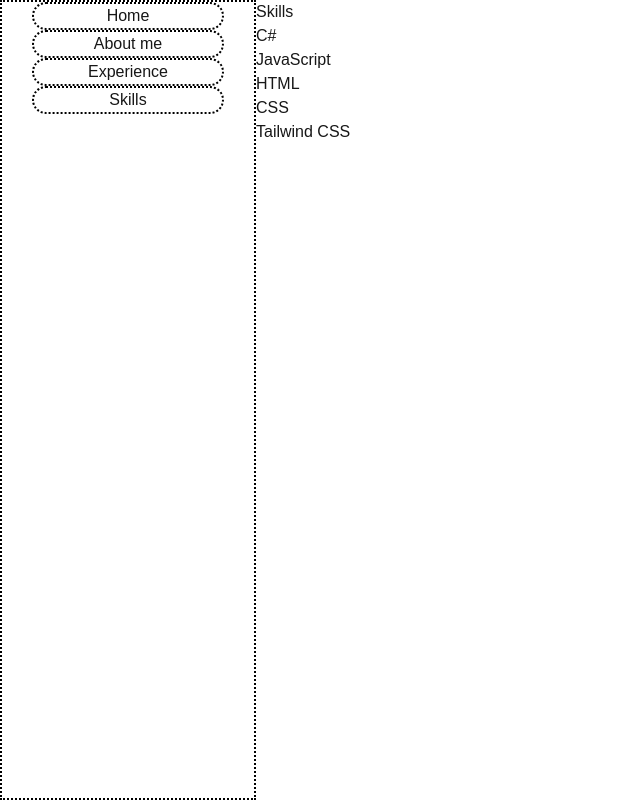
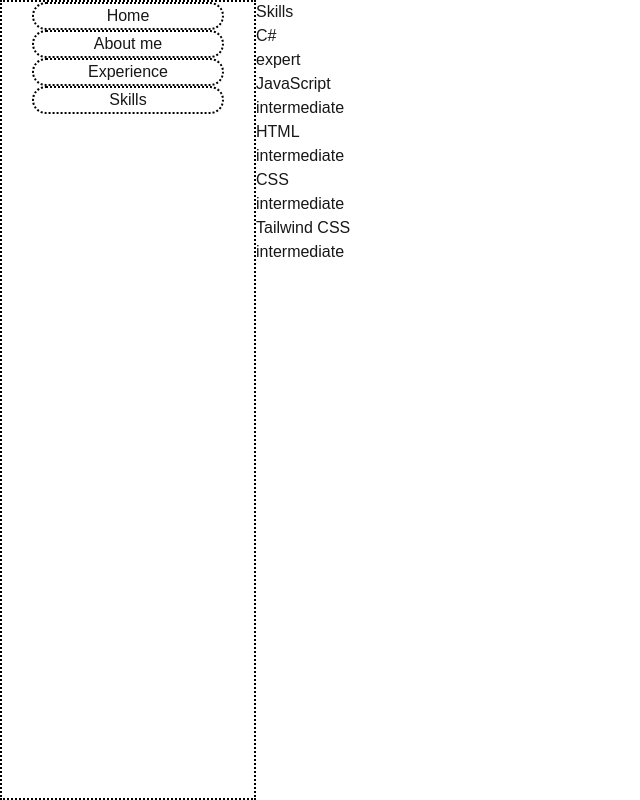
Before and after one commit to mattbos97/cv-frontend, a Next.js app: page /skills in a window 1280 px wide. Shown: the whole page, without its empty margins (0-640 px from the left). Built offline with nearby package versions, Linux system fonts and the light colour scheme.

Commit message:
Added skill level to each skill

```diff
--- a/app/skills/page.tsx
+++ b/app/skills/page.tsx
@@ -1,10 +1,10 @@
 
 const skills = [
-    { title: "C#"},
-    { title: "JavaScript"},
-    { title: "HTML"},
-    { title: "CSS"},
-    { title: "Tailwind CSS"}
+    { title: "C#", level: "expert"},
+    { title: "JavaScript", level: "intermediate"},
+    { title: "HTML", level: "intermediate"},
+    { title: "CSS", level: "intermediate"},
+    { title: "Tailwind CSS", level: "intermediate"}
 ];
 
 export default function Page(){
@@ -15,6 +15,7 @@ export default function Page(){
                 return(
                     <div key={skill.title}>
                         <h2>{skill.title}</h2>
+                        <p>{skill.level}</p>
                     </div>
                 );
             })}
```
